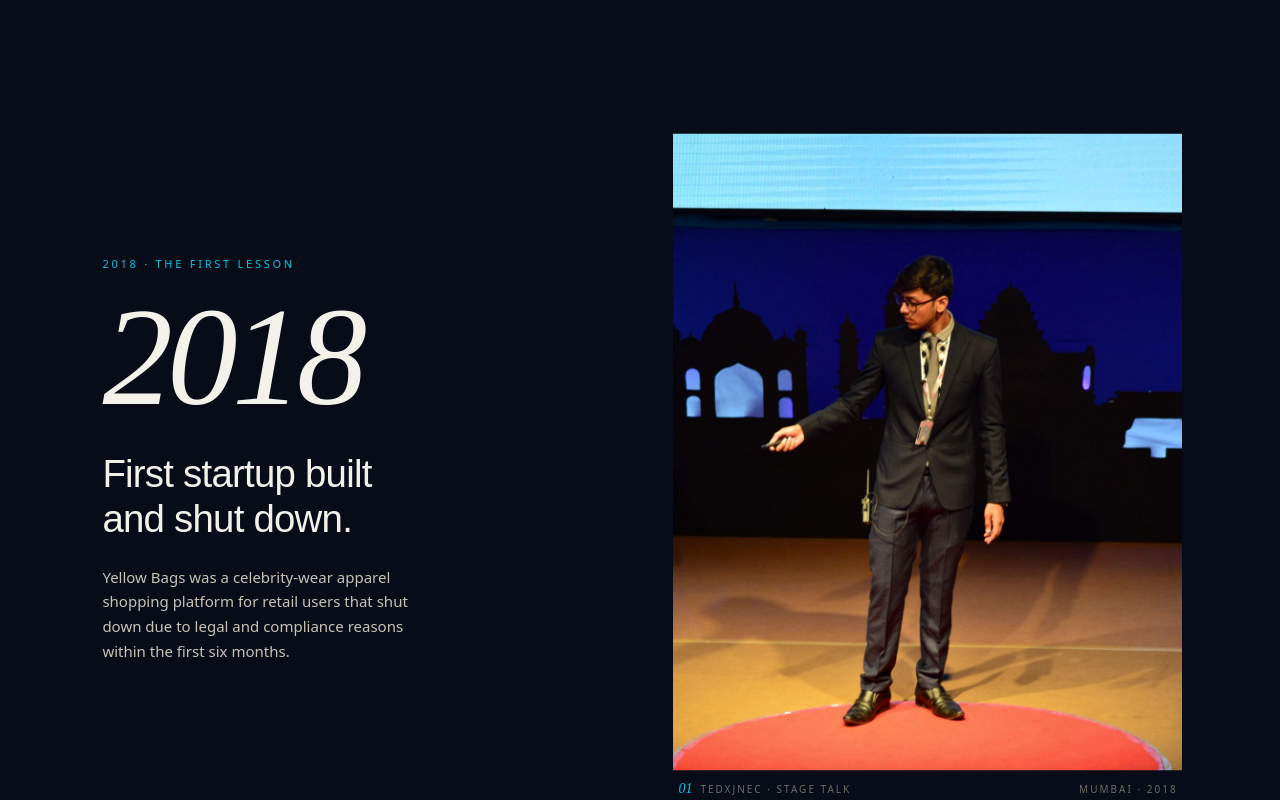
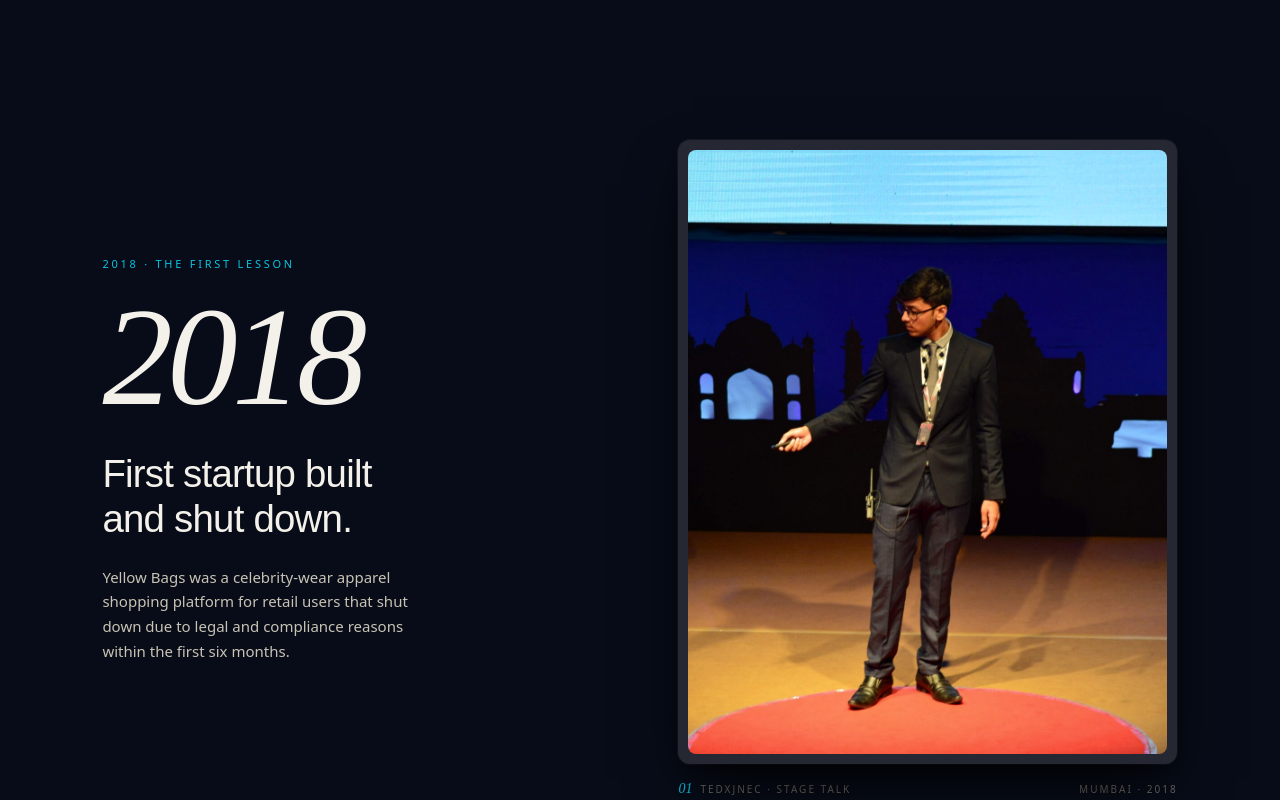
Before and after one commit to Viivek16/portfolio, a React (Vite) app: page /info in a window 1280 px wide. Shown: the part 1540-2340 px from the top of the page. Built offline with nearby package versions, Linux system fonts and the light colour scheme; a web font is replaced by a local one.

Commit message:
fix(info): RESTORE C — apply premium mat-frame treatment to 2018 stage photo

```diff
--- a/src/pages/Info.jsx
+++ b/src/pages/Info.jsx
@@ -279,7 +279,7 @@ const Info = () => {
               <img src="/images/info/02-2018-yellowbags/img_20180324_204126585.jpg" alt="Pitch at Bombay Cafe" loading="lazy" />
             </div>
             <div className={styles.chapterMediaFrame}>
-              <img src="/images/info/02-2018-yellowbags/dsc_5257.jpg" alt="TEDxJNEC stage talk" loading="lazy" />
+              <EditorialImage src="/images/info/02-2018-yellowbags/dsc_5257.jpg" alt="TEDxJNEC stage talk" />
             </div>
             <div className={styles.chapterCaption}>
               <div className={styles.chapterCaptionLeft}><span className={styles.chapterCaptionNum}>01</span><span>TEDxJNEC · Stage talk</span></div>
```
